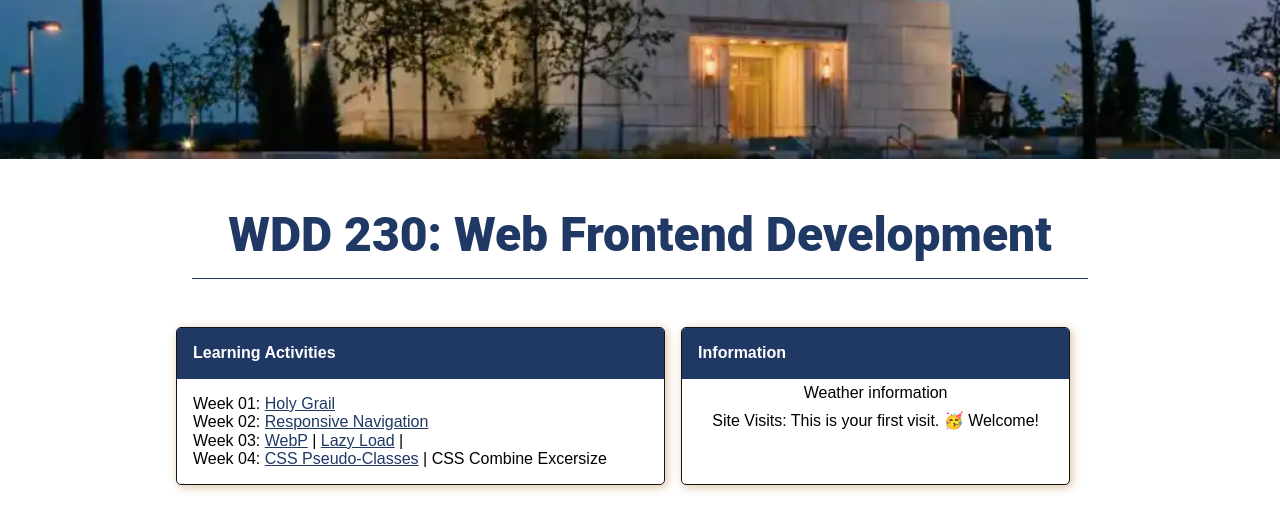
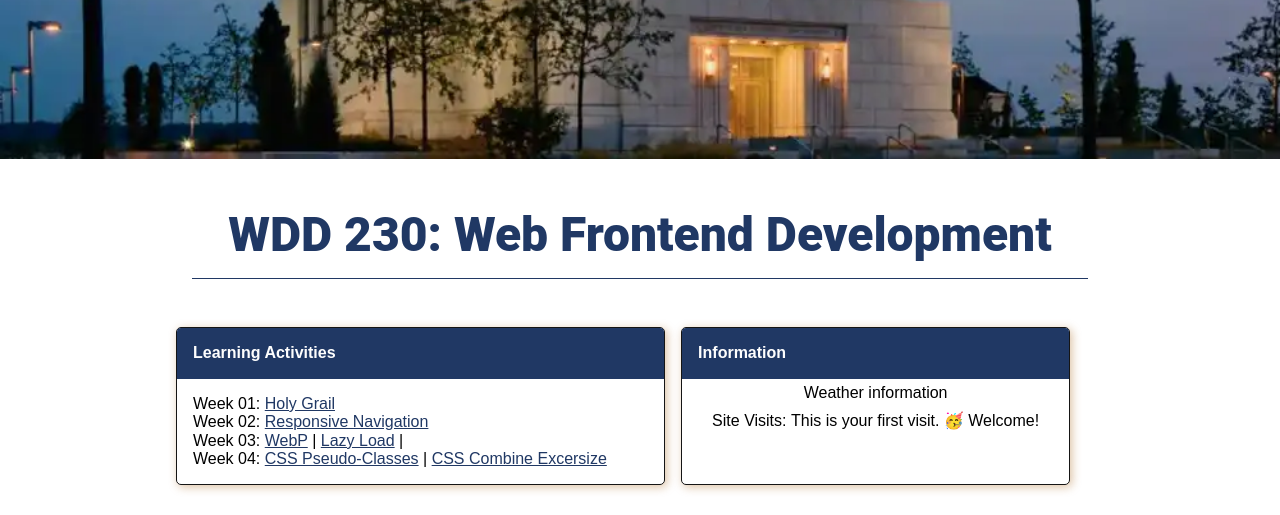
Before and after one commit to cheerios-design/wdd230, a plain HTML site: page index.html in a window 1280 px wide. Shown: the part 836-1351 px from the top of the page. Drawn offline with Linux system fonts and the light colour scheme; grey boxes are pictures that could not be loaded; a web font is replaced by a local one.

Commit message:
fixed linking issue

```diff
--- a/index.html
+++ b/index.html
@@ -55,7 +55,7 @@
           | <a href="week03/responsive-images.html"></a>
         </li>
         <li>Week 04: <a href="https://codepen.io/cheerios-design/pen/LYagMJE">CSS Pseudo-Classes</a>
-          | <a href="week04/screenshots.html"></a>CSS Combine Excersize
+          | <a href="week04/screenshots.html">CSS Combine Excersize</a>
         </li>
       </ul>
     </section>
```
